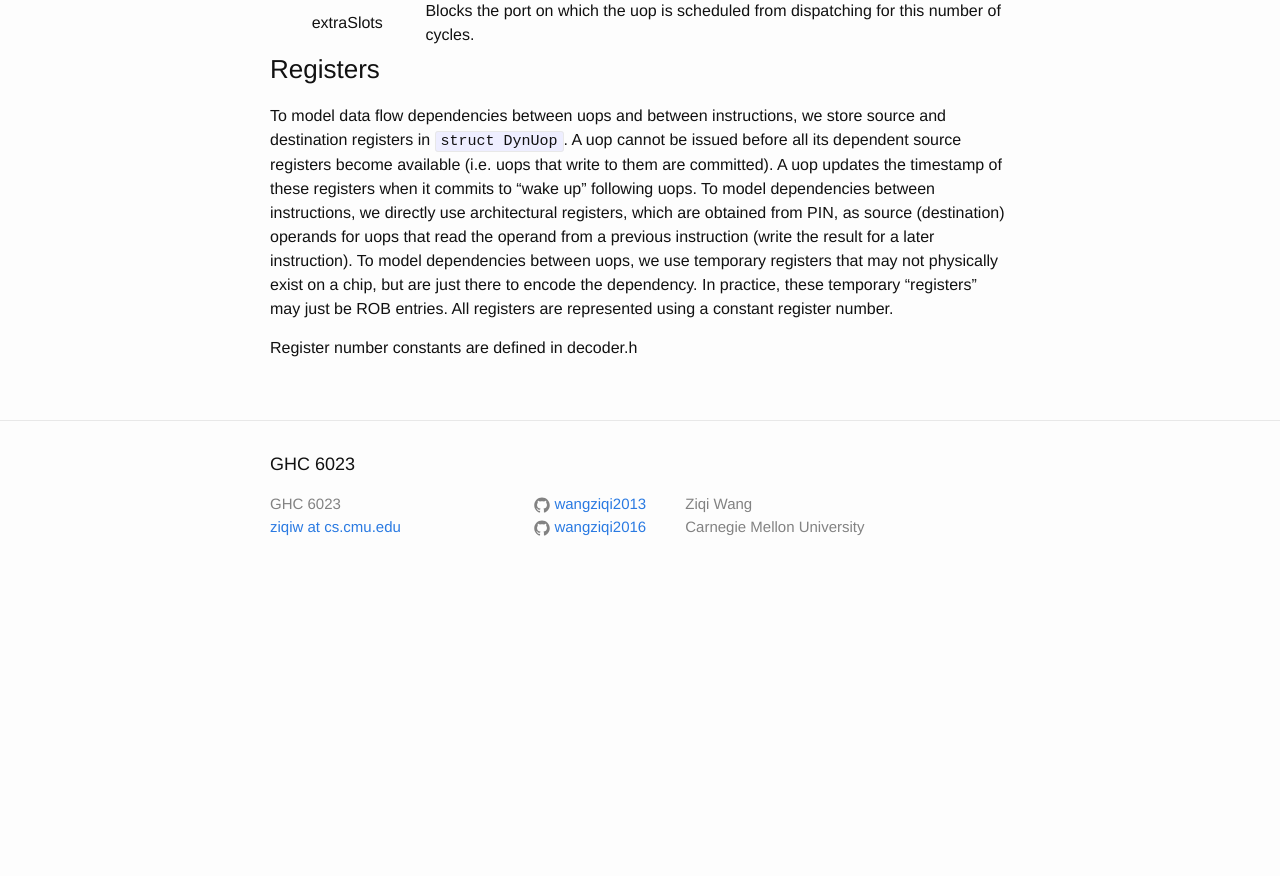
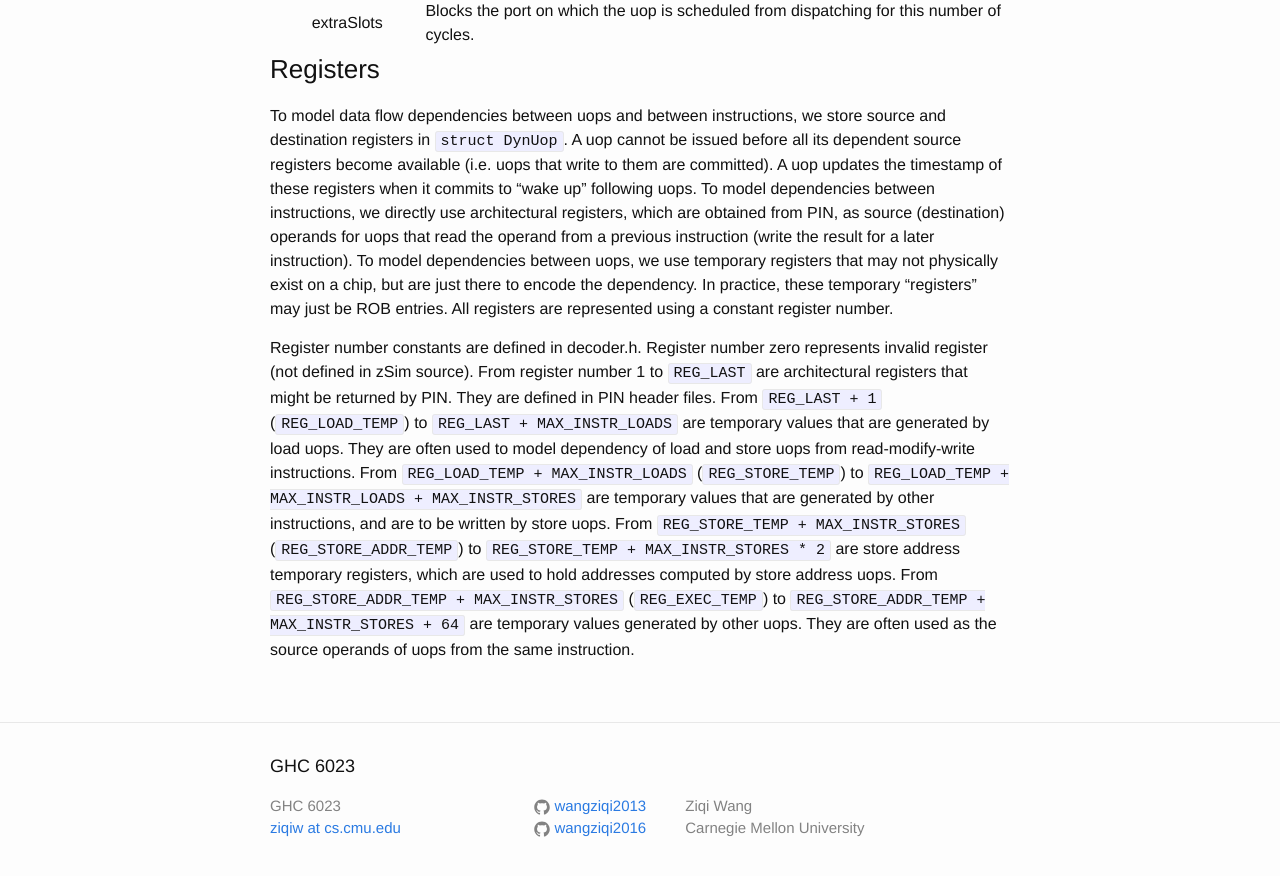
Before and after one commit to wangziqi2013/wangziqi2013.github.io, a Jekyll site: the page built from _posts/2019-12-31-zsim-microarch.markdown, in a window 1280 px wide and 900 px high, scrolled down 6711 px. Shown: the top 876 px of the window. Built offline with Jekyll 4.4.1, drawn with Linux system fonts in a browser that asks for light colours; before the commit the page ends 7309 px from its top, so only the background shows below that.

Commit message:
Adding register ranges

```diff
--- a/_posts/2019-12-31-zsim-microarch.markdown
+++ b/_posts/2019-12-31-zsim-microarch.markdown
@@ -241,4 +241,12 @@ for a later instruction). To model dependencies between uops, we use temporary r
 on a chip, but are just there to encode the dependency. In practice, these temporary "registers" may just be ROB entries.
 All registers are represented using a constant register number.
 
-Register number constants are defined in decoder.h
+Register number constants are defined in decoder.h. Register number zero represents invalid register (not defined in zSim source).
+From register number 1 to `REG_LAST` are architectural registers that might be returned by PIN. They are defined in PIN
+header files. From `REG_LAST + 1` (`REG_LOAD_TEMP`) to `REG_LAST + MAX_INSTR_LOADS` are temporary values that are generated by load uops.
+They are often used to model dependency of load and store uops from read-modify-write instructions. From `REG_LOAD_TEMP + MAX_INSTR_LOADS`
+(`REG_STORE_TEMP`) to `REG_LOAD_TEMP + MAX_INSTR_LOADS + MAX_INSTR_STORES` are temporary values that are generated by other
+instructions, and are to be written by store uops. From `REG_STORE_TEMP + MAX_INSTR_STORES` (`REG_STORE_ADDR_TEMP`) to
+`REG_STORE_TEMP + MAX_INSTR_STORES * 2` are store address temporary registers, which are used to hold addresses computed
+by store address uops. From `REG_STORE_ADDR_TEMP + MAX_INSTR_STORES` (`REG_EXEC_TEMP`) to `REG_STORE_ADDR_TEMP + MAX_INSTR_STORES + 64`
+are temporary values generated by other uops. They are often used as the source operands of uops from the same instruction.
```
